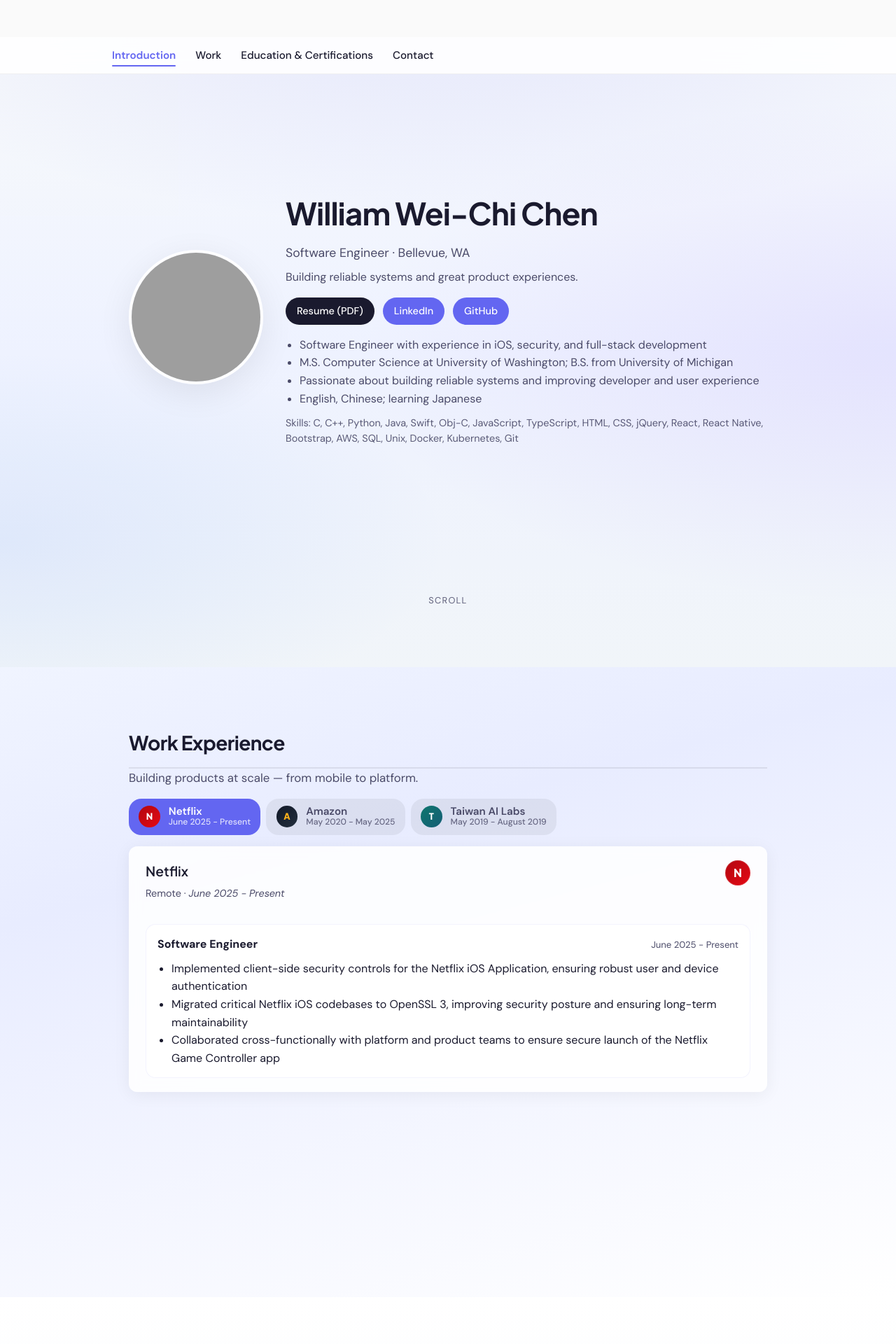
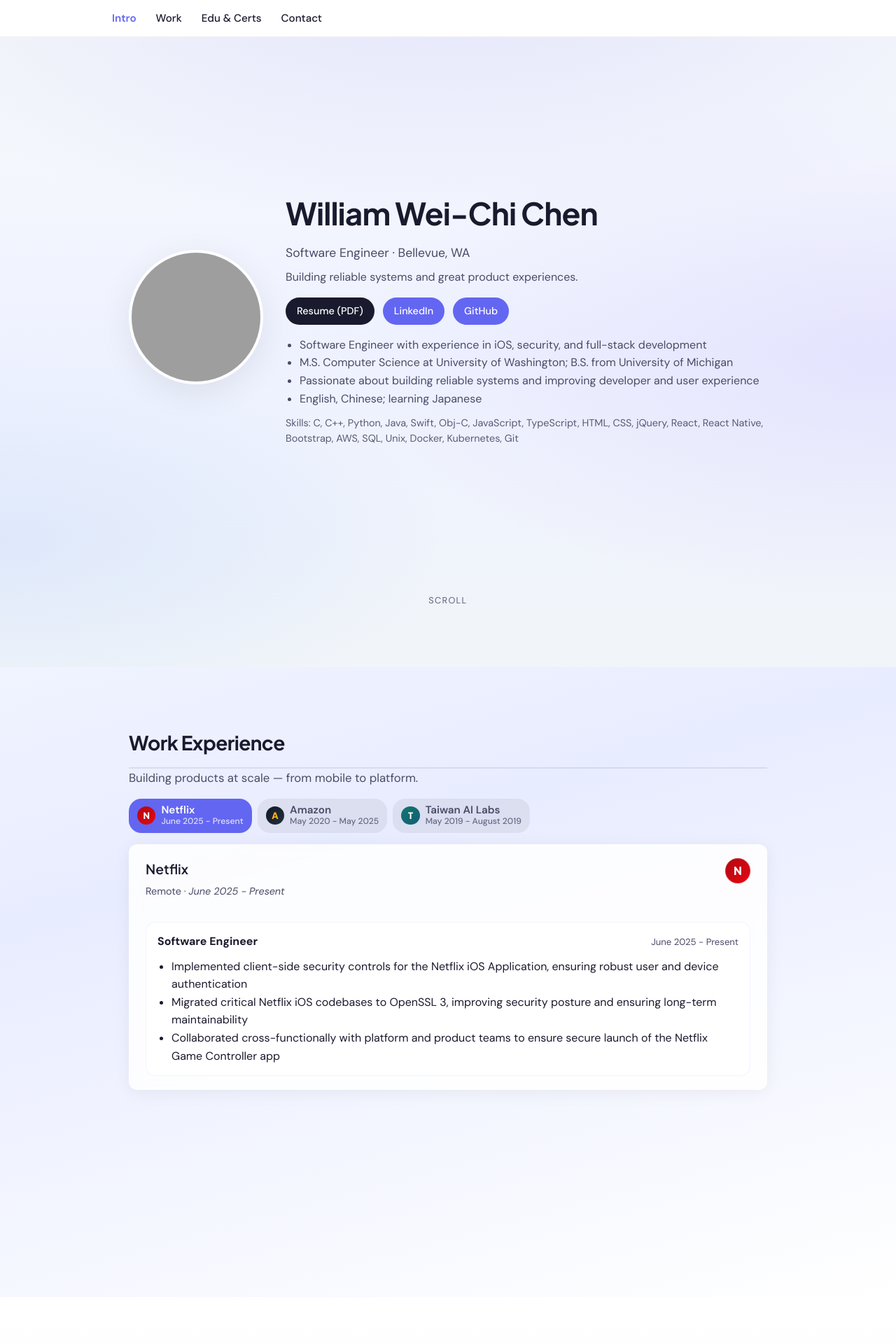
Before and after one commit to wxllchxn/wxllchxn.github.io, a Jekyll site: the page built from index.md, in a window 1280 px wide. Shown: the top 1920 px of the page at 70% size. Built offline with Jekyll 4.4.1, drawn with Linux system fonts in a browser that asks for light colours; some of the changed text lies outside the part shown; grey boxes are pictures that could not be loaded.

Commit message:
Mobile styling attempt

```diff
--- a/_config.yml
+++ b/_config.yml
@@ -1,4 +1,5 @@
 title: William Wei-Chi Chen
+web3forms_access_key: "de287d8b-df90-426f-bf97-f89f4d905677"
 email: chenwilliam101@gmail.com
 phone: "(734) 548-1203"
 resume_url: "/William%20Chen%20Resume%202026.pdf"
--- a/_layouts/default.html
+++ b/_layouts/default.html
@@ -8,7 +8,7 @@
   <footer class="site-footer">
     <div class="footer-inner">
       &copy; {{ site.time | date: '%Y' }} {{ site.author }}
-      <a href="{{ site.github_url }}">GitHub</a>
+      <a href="{{ site.github_url }}" target="_blank" rel="noopener noreferrer">GitHub</a>
     </div>
   </footer>
 </body>
--- a/_layouts/home.html
+++ b/_layouts/home.html
@@ -6,10 +6,10 @@ layout: default
 
 <nav class="site-section-nav" id="section-nav">
   <div class="nav-inner">
-    <a href="#introduction">Introduction</a>
-    <a href="#work">Work</a>
-    <a href="#education-certifications">Education & Certifications</a>
-    <a href="#contact">Contact</a>
+    <a href="#introduction" aria-label="Introduction">Intro</a>
+    <a href="#work" aria-label="Work">Work</a>
+    <a href="#education-certifications" aria-label="Education and certifications">Edu &amp; Certs</a>
+    <a href="#contact" aria-label="Contact">Contact</a>
   </div>
 </nav>
 
--- a/_sass/site.scss
+++ b/_sass/site.scss
@@ -15,12 +15,13 @@ $shadow: 0 4px 24px rgba(0, 0, 0, 0.06);
 $shadow-lg: 0 12px 48px rgba(0, 0, 0, 0.08);
 $max-width: 960px;
 $transition: 0.25s ease;
+$nav-scroll-pad: calc(#{$nav-height} + 0.35rem);
 
 // --- Base ---
 html {
   scroll-behavior: smooth;
   scroll-snap-type: y mandatory;
-  scroll-padding-top: 0;
+  scroll-padding-top: $nav-scroll-pad;
 }
 
 body.site-body {
@@ -60,6 +61,7 @@ body.site-body {
   min-height: 100dvh;
   scroll-snap-align: start;
   scroll-snap-stop: always;
+  scroll-margin-top: $nav-scroll-pad;
   display: flex;
   flex-direction: column;
   justify-content: flex-start;
@@ -118,16 +120,17 @@ body.site-body {
 
   .intro-content {
     display: flex;
-    gap: 2rem;
+    gap: clamp(1rem, 3vw, 2rem);
     align-items: center;
-    flex-wrap: wrap;
+    flex-wrap: nowrap;
     align-self: center;
     width: 100%;
+    min-width: 0;
   }
 
   .profile-photo {
-    width: 184px;
-    height: 184px;
+    width: clamp(104px, 26vw, 184px);
+    height: clamp(104px, 26vw, 184px);
     object-fit: cover;
     border-radius: 50%;
     flex-shrink: 0;
@@ -137,8 +140,8 @@ body.site-body {
   }
 
   .intro-text {
-    flex: 1;
-    min-width: 280px;
+    flex: 1 1 0;
+    min-width: 0;
     animation: hero-fade-in 0.8s ease-out 0.15s both;
   }
 
@@ -261,17 +264,26 @@ body.site-body {
   max-width: $max-width;
   margin: 0 auto;
   display: flex;
-  gap: 1.75rem;
-  flex-wrap: wrap;
+  gap: clamp(0.55rem, 2.2vw, 1.75rem);
+  flex-wrap: nowrap;
+  overflow-x: auto;
+  -webkit-overflow-scrolling: touch;
+  scrollbar-width: none;
+
+  &::-webkit-scrollbar {
+    display: none;
+  }
 }
 
 .site-section-nav a {
   color: $color-text;
   text-decoration: none;
   font-weight: 500;
-  font-size: 0.95rem;
+  font-size: clamp(0.78rem, 2.6vw, 0.95rem);
   transition: color $transition;
   position: relative;
+  white-space: nowrap;
+  flex-shrink: 0;
 }
 
 .site-section-nav a:hover {
@@ -333,20 +345,24 @@ body.site-body {
 }
 
 #work .tab-buttons button {
-  padding: 0.65rem 0.9rem;
+  padding: 0.55rem 0.75rem;
   border: none;
   background: rgba(0, 0, 0, 0.06);
   color: $color-text-muted;
   cursor: pointer;
   border-radius: 18px;
-  font-size: 0.95rem;
+  font-size: clamp(0.8rem, 2.4vw, 0.95rem);
   font-family: $font-body;
   font-weight: 500;
   transition: background $transition, color $transition, transform $transition;
   display: flex;
   align-items: center;
-  gap: 0.75rem;
+  gap: 0.5rem;
   text-align: left;
+  flex: 0 1 auto;
+  width: auto;
+  max-width: min(100%, 17rem);
+  min-width: 0;
 }
 
 #work .tab-buttons button:hover {
@@ -361,8 +377,8 @@ body.site-body {
 }
 
 .work-tab-icon {
-  width: 1.9rem;
-  height: 1.9rem;
+  width: 1.65rem;
+  height: 1.65rem;
   border-radius: 999px;
   display: inline-flex;
   align-items: center;
@@ -414,6 +430,7 @@ body.site-body {
   padding: 1.25rem 1.5rem;
   box-shadow: $shadow;
   overflow: visible;
+  min-width: 0;
 }
 
 #work .tab-panel h3 {
@@ -667,37 +684,115 @@ body.site-body {
   margin: 0;
 }
 
-.contact-mailto {
+#contact .contact-lead {
+  margin-bottom: 1.25rem;
+  max-width: 28rem;
+}
+
+.contact-form-honeypot {
+  position: absolute;
+  left: -9999px;
+}
+
+.contact-form {
+  width: 100%;
+  max-width: 28rem;
+  margin: 0 auto;
+  text-align: left;
+  position: relative;
+}
+
+.contact-form-field {
+  margin-bottom: 1rem;
+}
+
+.contact-form-field label {
+  display: block;
+  font-size: 0.88rem;
+  font-weight: 600;
+  color: rgba(255, 255, 255, 0.92);
+  margin-bottom: 0.35rem;
+}
+
+.contact-form-field input,
+.contact-form-field textarea {
+  width: 100%;
+  box-sizing: border-box;
+  padding: 0.65rem 0.85rem;
+  border: 1px solid rgba(255, 255, 255, 0.35);
+  border-radius: $radius-sm;
+  font-family: $font-body;
+  font-size: 1rem;
+  background: rgba(255, 255, 255, 0.97);
+  color: $color-text;
+  transition: border-color $transition, box-shadow $transition;
+}
+
+.contact-form-field input:focus,
+.contact-form-field textarea:focus {
+  outline: none;
+  border-color: rgba(255, 255, 255, 0.85);
+  box-shadow: 0 0 0 3px rgba(255, 255, 255, 0.2);
+}
+
+.contact-form-field textarea {
+  resize: vertical;
+  min-height: 6rem;
+}
+
+.contact-form-submit {
   display: inline-block;
-  margin-top: 1.25rem;
-  padding: 0.75rem 1.5rem;
+  margin-top: 0.25rem;
+  padding: 0.75rem 1.75rem;
   background: #fff;
   color: $color-accent;
-  text-decoration: none;
+  border: none;
   border-radius: 999px;
   font-weight: 600;
   font-size: 1rem;
+  font-family: $font-body;
+  cursor: pointer;
   transition: transform $transition, box-shadow $transition;
 }
 
-#contact .contact-mailto {
-  align-self: center;
-}
-
-.contact-mailto:hover {
+.contact-form-submit:hover {
   transform: translateY(-2px);
   box-shadow: 0 8px 24px rgba(0, 0, 0, 0.15);
 }
 
 @media (max-width: 720px) {
-  #work .tab-buttons button {
-    width: 100%;
-  }
-
   .tab-panel-header,
   .work-role-topline {
     flex-direction: column;
     align-items: flex-start;
+  }
+
+  .split-section-grid {
+    gap: 0.75rem;
+  }
+
+  .education-item {
+    grid-template-columns: 60px 1fr;
+  }
+
+  .rail-icon {
+    font-size: 1.2rem;
+  }
+
+  .work-role-dates {
+    white-space: normal;
+  }
+}
+
+@media (max-width: 480px) {
+  #introduction.page-section .intro-content {
+    flex-wrap: wrap;
+    justify-content: center;
+    text-align: center;
+  }
+
+  #introduction.page-section .intro-text {
+    flex: 1 1 100%;
   }
 
   #education-certifications .section-inner {
@@ -710,11 +805,15 @@ body.site-body {
 
   .education-item {
     min-height: 0;
-    grid-template-columns: 64px 1fr;
+    grid-template-columns: 56px 1fr;
   }
 
   .rail-icon {
-    font-size: 1.25rem;
+    font-size: 1.15rem;
+  }
+
+  #work .tab-buttons button {
+    max-width: 100%;
   }
 }
 
--- a/index.md
+++ b/index.md
@@ -12,9 +12,9 @@ title: William Wei-Chi Chen
         <p class="intro-subtitle">Software Engineer · Bellevue, WA</p>
         <p class="intro-tagline">Building reliable systems and great product experiences.</p>
         <div class="intro-links">
-          <a href="{{ site.resume_url }}">Resume (PDF)</a>
-          <a href="{{ site.linkedin_url }}">LinkedIn</a>
-          <a href="{{ site.github_url }}">GitHub</a>
+          <a href="{{ site.resume_url }}" target="_blank" rel="noopener noreferrer">Resume (PDF)</a>
+          <a href="{{ site.linkedin_url }}" target="_blank" rel="noopener noreferrer">LinkedIn</a>
+          <a href="{{ site.github_url }}" target="_blank" rel="noopener noreferrer">GitHub</a>
         </div>
         <ul class="intro-bullets">
           {% for bullet in site.data.intro.bullets %}
@@ -113,7 +113,23 @@ title: William Wei-Chi Chen
   <div class="section-inner">
     <h2>Contact</h2>
     <p class="section-tagline">Let's connect — open to opportunities and conversations.</p>
-    <p>{{ site.email }} · {{ site.phone }}</p>
-    <a href="mailto:{{ site.email }}" class="contact-mailto">Email me</a>
+    <p class="contact-lead">Send a message and I'll get back to you.</p>
+    <form class="contact-form" action="https://api.web3forms.com/submit" method="POST">
+      <input type="hidden" name="access_key" value="{{ site.web3forms_access_key }}">
+      <input type="checkbox" name="botcheck" class="contact-form-honeypot" tabindex="-1" autocomplete="off" aria-hidden="true">
+      <div class="contact-form-field">
+        <label for="contact-name">Name</label>
+        <input id="contact-name" type="text" name="name" required autocomplete="name" />
+      </div>
+      <div class="contact-form-field">
+        <label for="contact-email">Email</label>
+        <input id="contact-email" type="email" name="email" required autocomplete="email" />
+      </div>
+      <div class="contact-form-field">
+        <label for="contact-message">Message</label>
+        <textarea id="contact-message" name="message" required rows="4"></textarea>
+      </div>
+      <button type="submit" class="contact-form-submit">Send message</button>
+    </form>
   </div>
 </section>
```
Also changed, not shown: 1 other file.
